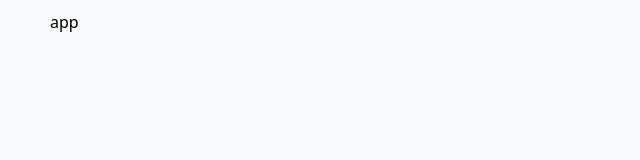
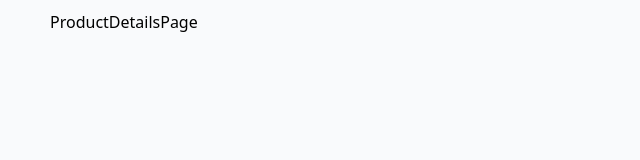
Before and after one commit to nams0/web-store, a React (Vite) app: page /products/1 in a window 1280 px wide. Shown: the top 160 px of the page, without its empty margins (0-640 px from the left). Built offline with nearby package versions, Linux system fonts and the light colour scheme.

Commit message:
added routes of project

```diff
--- a/src/App.jsx
+++ b/src/App.jsx
@@ -1,5 +1,22 @@
+import { Routes, Route, Navigate } from "react-router-dom"
+import PageNotFound from "./pages/PageNotFound"
+import Products from "./pages/Products"
+import ProductDetailsPage from "./pages/ProductDetailsPage"
+import CheckoutPage from "./pages/CheckoutPage"
+
 function App() {
-  return <div>app</div>
+  return (
+    <div>
+      <Routes>
+        <Route index element={<Navigate to="/products" replace />} />
+        <Route path="*" element={<PageNotFound />} />
+        <Route path="/products" element={<Products />} />
+        <Route path="/products/:id" element={<ProductDetailsPage />} />
+        <Route path="/checkout" element={<CheckoutPage />} />
+
+      </Routes>
+    </div>
+  )
 }
 
 export default App
--- a/src/main.jsx
+++ b/src/main.jsx
@@ -7,6 +7,8 @@ import App from "./App.jsx"
 
 createRoot(document.getElementById("root")).render(
   <StrictMode>
-    <App />
+    <BrowserRouter>
+      <App />
+    </BrowserRouter>
   </StrictMode>
 )
--- /dev/null
+++ b/src/pages/CheckoutPage.jsx
@@ -0,0 +1,5 @@
+function CheckoutPage() {
+  return <div>CheckoutPage</div>
+}
+
+export default CheckoutPage
--- /dev/null
+++ b/src/pages/PageNotFound.jsx
@@ -0,0 +1,5 @@
+function PageNotFound() {
+  return <div>PageNotFound</div>
+}
+
+export default PageNotFound
--- /dev/null
+++ b/src/pages/ProductDetailsPage.jsx
@@ -0,0 +1,5 @@
+function ProductDetailsPage() {
+  return <div>ProductDetailsPage</div>
+}
+
+export default ProductDetailsPage
--- /dev/null
+++ b/src/pages/Products.jsx
@@ -0,0 +1,5 @@
+function Products() {
+  return <div>Products</div>
+}
+
+export default Products
```
